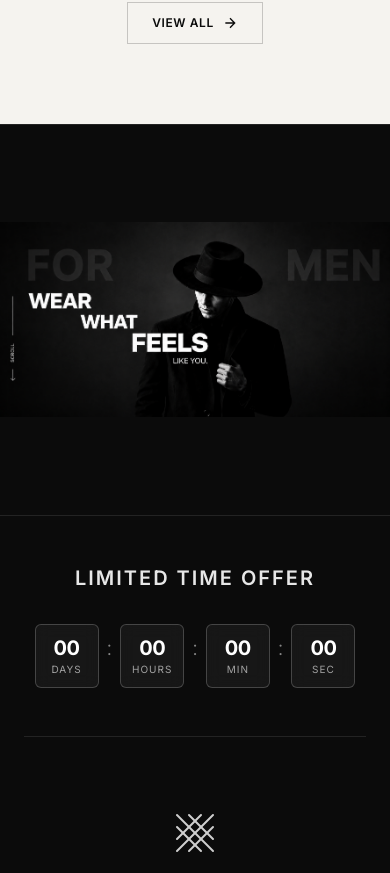
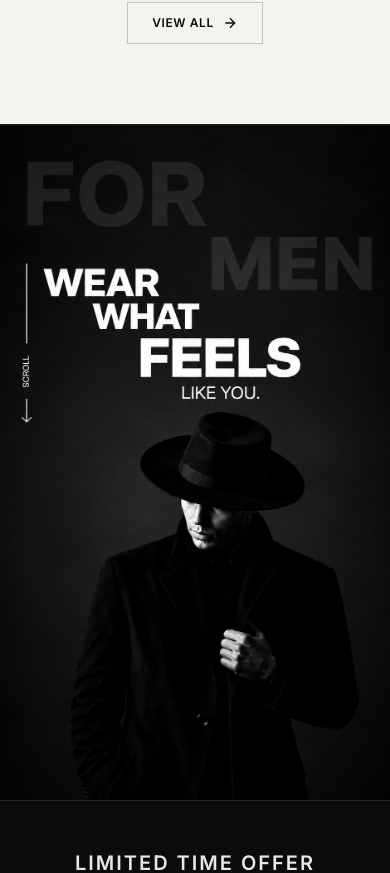
Before and after one commit to modamaan/cocoman, a Next.js app: page / in a window 390 px wide. Shown: the part 1495-2368 px from the top of the page. Built offline with nearby package versions, Linux system fonts and the light colour scheme; no server answers.

Commit message:
mobile view image updated

```diff
--- a/src/app/page.tsx
+++ b/src/app/page.tsx
@@ -19,12 +19,19 @@ export default function Home() {
 
       {/* Bottom Promo Section */}
       <div className="relative block w-full bg-jet-black border-t border-pure-white/10">
-        {/* On desktop we can keep the fixed height, on mobile we use aspect ratio so the image isn't severely cropped */}
-        <div className="w-full h-auto aspect-square md:aspect-auto md:h-[90vh]">
+        {/* On desktop we can keep the fixed height, on mobile we use full viewport height */}
+        <div className="w-full h-[80dvh] md:h-[90vh]">
+          {/* Mobile Image */}
+          <img
+            src="/coco_bg.png"
+            alt="Men's collection"
+            className="block md:hidden object-cover object-center w-full h-full"
+          />
+          {/* Desktop Image */}
           <img
             src="/hero_2.png"
             alt="Men's collection"
-            className="object-contain md:object-cover object-center w-full h-full"
+            className="hidden md:block object-cover object-center w-full h-full"
           />
         </div>
       </div>
```
Also changed, not shown: public/coco_bg.png (added).
